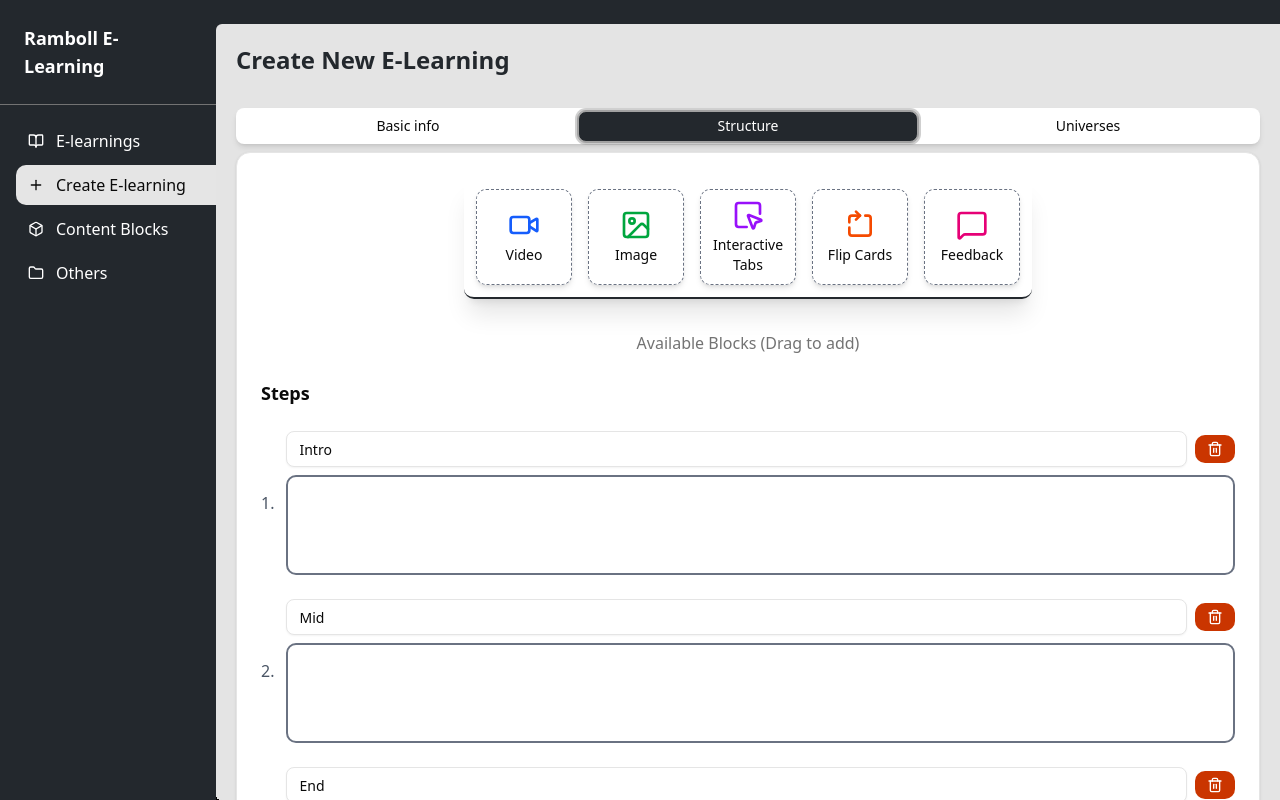
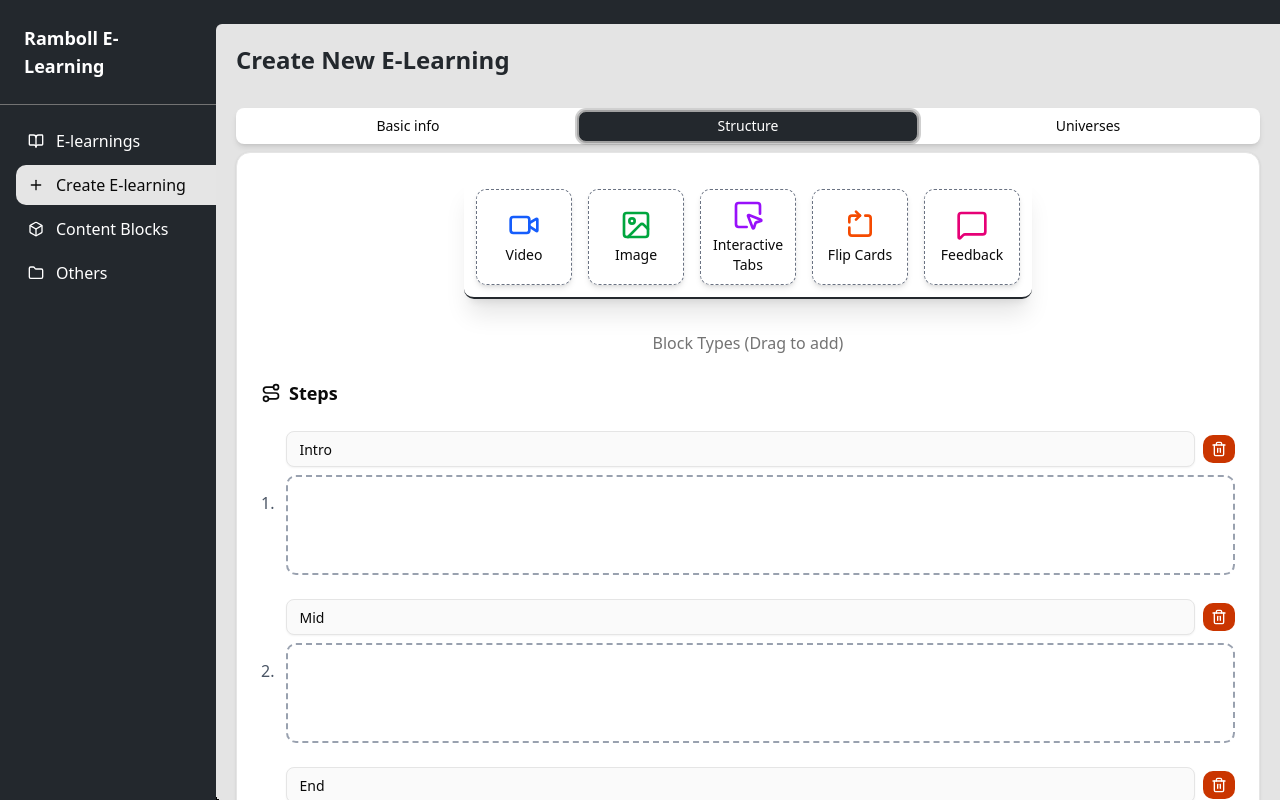
Before and after one commit to adrian52x/ramboll-elearning-builder, a Next.js app in the folder client/: page /create in a window 1280 px wide. Both pictures are taken after a click on the tab "Structure". Built offline with nearby package versions, Linux system fonts and the light colour scheme; no server answers.

Commit message:
feat: enhance UI components with new icons and styles

```diff
--- a/client/components/create-elearning-tabs/StructureTab.tsx
+++ b/client/components/create-elearning-tabs/StructureTab.tsx
@@ -8,7 +8,7 @@ import { CreateELearningDto, CreateStepDto, BlockType, StepBlockDTO, CreateBlock
 import { BlockCard } from "@/components/cards/block-card";
 import { BlockConfigModal } from "@/components/block-modal";
 import { BlockModalMode } from "@/types/ui-state";
-import { Trash2 } from "lucide-react";
+import { ArrowBigDown, Box, Route, Trash2 } from "lucide-react";
 import { useGetBlocks } from "@/lib/hooks/useBlocks";
 
 interface StructureTabProps {
@@ -145,12 +145,15 @@ export const StructureTab = ({ data, onUpdate }: StructureTabProps) => {
                 </div>
             </CardHeader>
             <div className="flex justify-center w-full">
-                <span className="text-muted-foreground">Available Blocks (Drag to add)</span>
+                <span className="text-muted-foreground">Block Types (Drag to add)</span>
             </div>
             <CardContent className="space-y-6">
                 {/* Steps */}
                 <div className="space-y-6">
-                    <h3 className="text-lg font-semibold">Steps</h3>
+                    <div className="flex items-center gap-2">
+                        <Route  className="h-5 w-5"/>
+                        <h3 className="text-lg font-semibold">Steps</h3>
+                    </div>
 
                     {data.steps.length === 0 ? (
                         <div className="text-center py-8 text-muted-foreground border-2 border-dashed rounded-lg">
@@ -171,19 +174,22 @@ export const StructureTab = ({ data, onUpdate }: StructureTabProps) => {
                                             value={step.title}
                                             onChange={(e) => updateStep(stepIndex, { title: e.target.value })}
                                         />
-                                        <Button className="z-10" type="button" variant="destructive" size="sm" onClick={() => removeStep(stepIndex)}>
+                                        <Button className="z-10 px-2" type="button" variant="destructive" size="sm" onClick={() => removeStep(stepIndex)}>
                                             <Trash2 className="h-4 w-4" />
                                         </Button>
                                     </div>
 
                                     {/* Step Drop Area */}
                                     <div
-                                        className="p-4 border-2 border-gray-500 rounded-lg min-h-[100px]"
+                                        className="p-4 border-2 border-dashed border-gray-400 hover:border-primary/70 rounded-lg min-h-[100px] transition-colors"
                                         onDragOver={handleDragOver}
                                         onDrop={(e) => handleDrop(e, stepIndex)}
                                     >
                                         {step.stepBlocks.length === 0 ? (
-                                            <div className="flex items-center justify-center h-20 text-muted-foreground">Drop blocks here</div>
+                                            <div className="flex flex-col items-center justify-center h-20 text-muted-foreground gap-2">
+                                                <Box /> <ArrowBigDown />
+                                                {/* <span className="text-sm">Drag and drop blocks here</span> */}
+                                            </div>
                                         ) : (
                                             <div className="flex gap-4 flex-wrap">
                                                 {step.stepBlocks.map((stepBlock, blockIndex) => {
--- a/client/components/ui/input.tsx
+++ b/client/components/ui/input.tsx
@@ -8,7 +8,8 @@ function Input({ className, type, ...props }: React.ComponentProps<"input">) {
             type={type}
             data-slot="input"
             className={cn(
-                "file:text-foreground placeholder:text-muted-foreground selection:bg-primary selection:text-primary-foreground dark:bg-input/30 border-input h-9 w-full min-w-0 rounded-md border bg-white px-3 py-1 text-base shadow-xs transition-[color,box-shadow] outline-none file:inline-flex file:h-7 file:border-0 file:bg-transparent file:text-sm file:font-medium disabled:pointer-events-none disabled:cursor-not-allowed disabled:opacity-50 md:text-sm",
+                "bg-neutral-50",
+                "file:text-foreground placeholder:text-muted-foreground selection:bg-primary selection:text-primary-foreground dark:bg-input/30 border-input h-9 w-full min-w-0 rounded-md border px-3 py-1 text-base shadow-xs transition-[color,box-shadow] outline-none file:inline-flex file:h-7 file:border-0 file:bg-transparent file:text-sm file:font-medium disabled:pointer-events-none disabled:cursor-not-allowed disabled:opacity-50 md:text-sm",
                 "focus-visible:border-ring focus-visible:ring-ring/50 focus-visible:ring-[3px]",
                 "aria-invalid:ring-destructive/20 dark:aria-invalid:ring-destructive/40 aria-invalid:border-destructive",
                 className
--- a/client/components/ui/select.tsx
+++ b/client/components/ui/select.tsx
@@ -13,7 +13,7 @@ const Select = React.forwardRef<HTMLSelectElement, SelectProps>(
             <select
                 ref={ref}
                 className={cn(
-                    "border-input placeholder:text-muted-foreground focus-visible:border-ring focus-visible:ring-ring/50 aria-invalid:ring-destructive/20 dark:aria-invalid:ring-destructive/40 aria-invalid:border-destructive dark:bg-input/30 flex h-9 w-full rounded-md border bg-white px-3 py-1 text-base shadow-xs transition-[color,box-shadow] outline-none focus-visible:ring-[3px] disabled:cursor-not-allowed disabled:opacity-50 md:text-sm",
+                    "bg-neutral-50 border-input placeholder:text-muted-foreground focus-visible:border-ring focus-visible:ring-ring/50 aria-invalid:ring-destructive/20 dark:aria-invalid:ring-destructive/40 aria-invalid:border-destructive dark:bg-input/30 flex h-9 w-full rounded-md border px-3 py-1 text-base shadow-xs transition-[color,box-shadow] outline-none focus-visible:ring-[3px] disabled:cursor-not-allowed disabled:opacity-50 md:text-sm",
                     className
                 )}
                 {...props}
--- a/client/templates/display-elearnings-page.tsx
+++ b/client/templates/display-elearnings-page.tsx
@@ -41,7 +41,7 @@ export function DisplayELearningsPage() {
     const handleCreate = () => {
         router.push("/create");
     };
-
+    // TO DO: add filters, search, display by universe and non-assigned
     return (
         <div className="page-wrapper">
             <div className="space-y-8">
```
